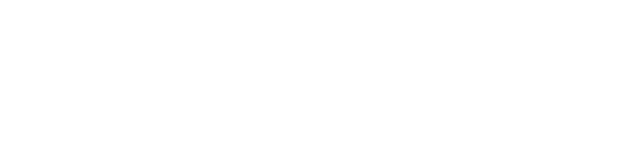
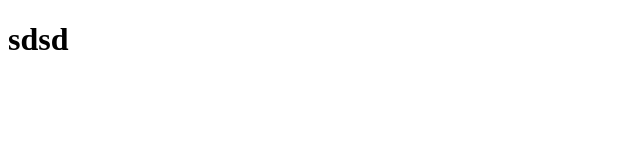
Before and after one commit to suleymandiker/landing-web-page, a plain HTML site: page index.html in a window 1280 px wide. Shown: the whole page, without its empty margins (0-640 px from the left). Drawn offline with Linux system fonts and the light colour scheme.

Commit message:
h1 added

```diff
--- a/index.html
+++ b/index.html
@@ -7,6 +7,6 @@
     <title>Document</title>
 </head>
 <body>
-
+    <h1>sdsd</h1>
 </body>
 </html>
```
